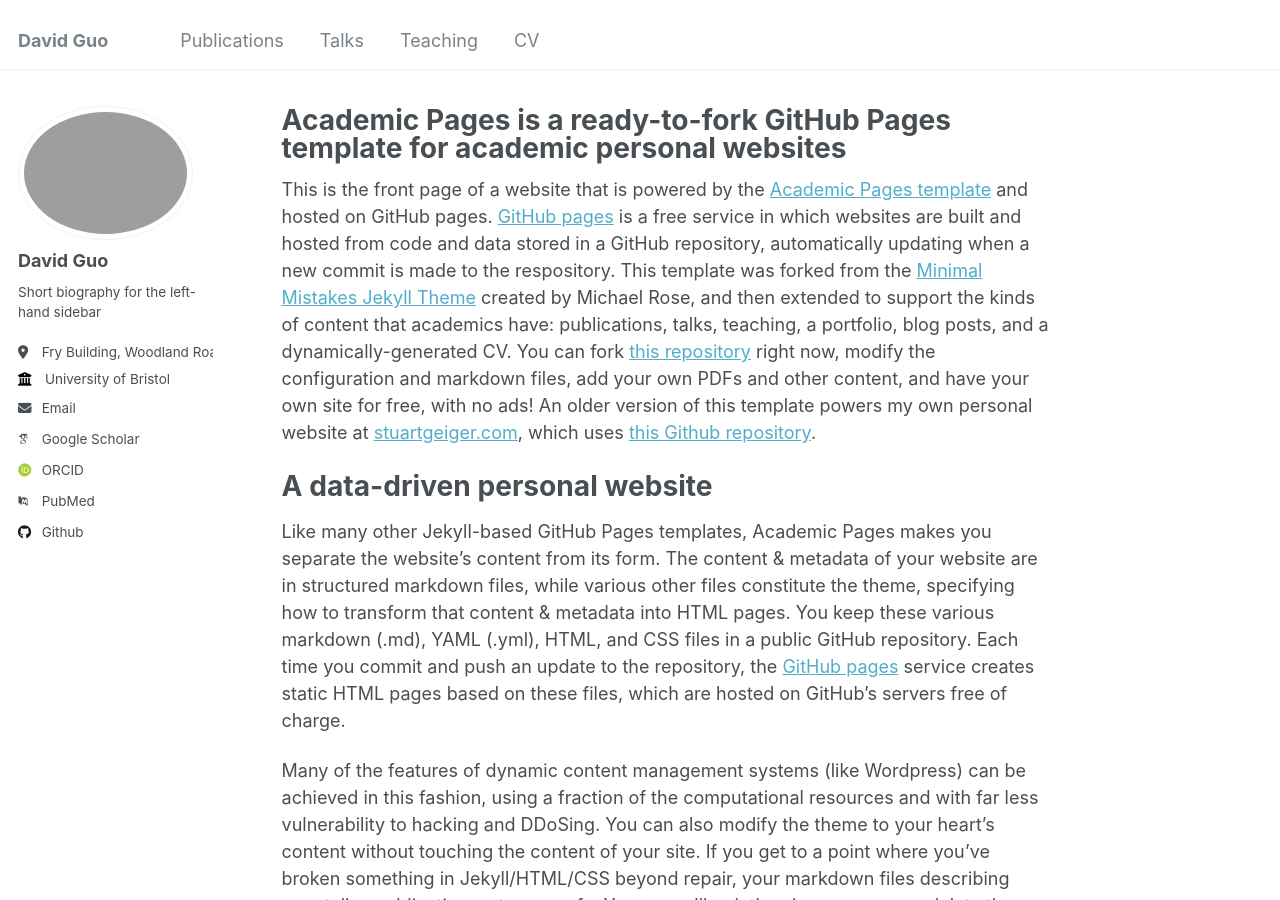
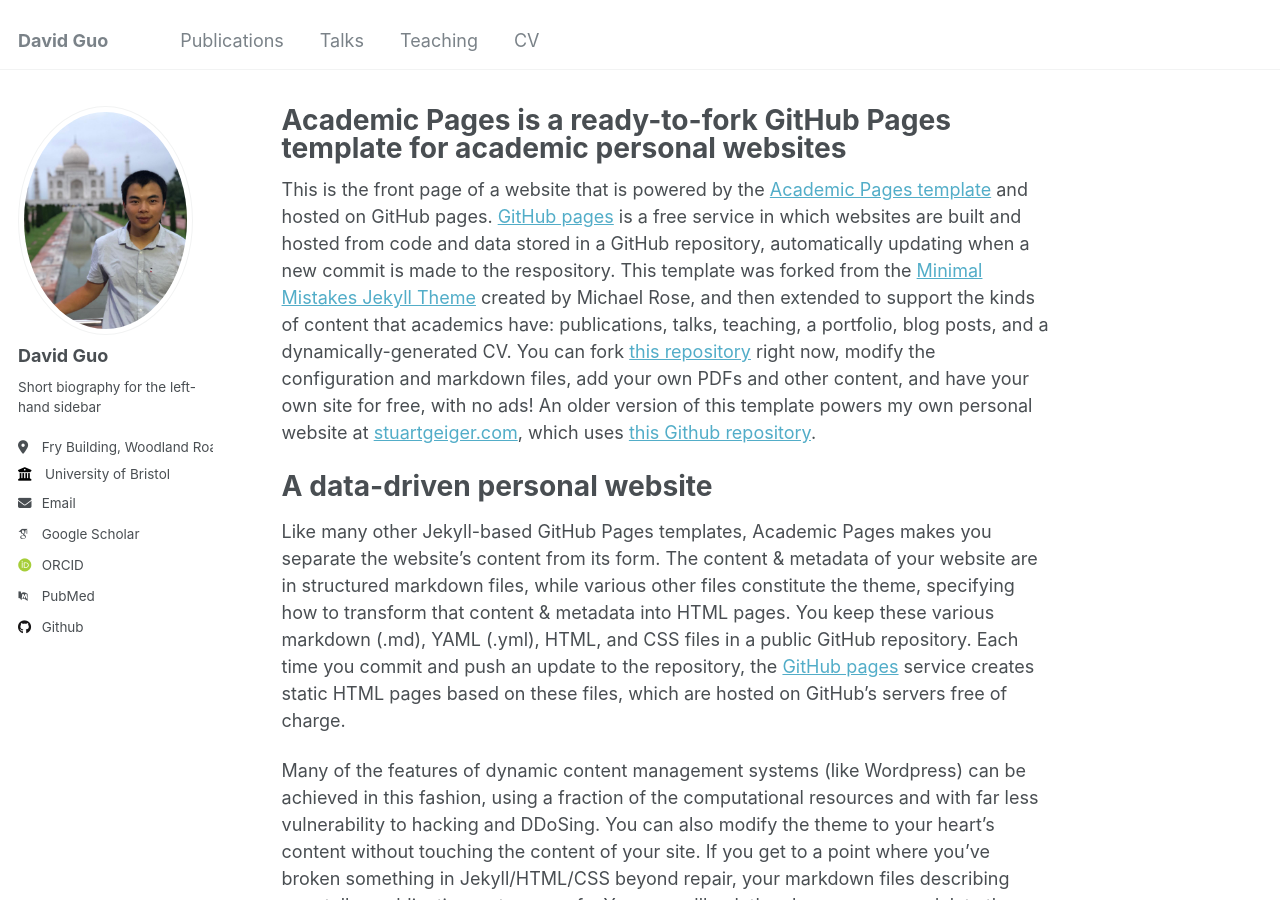
Before and after one commit to dguo97/dguo97.github.io, a Jekyll site: the page built from _pages/about.md, in a window 1280 px wide and 900 px high. Built offline with Jekyll 4.4.1, drawn with Linux system fonts in a browser that asks for light colours; some web fonts are replaced.

Commit message:
Update _config.yml

```diff
--- a/_config.yml
+++ b/_config.yml
@@ -21,7 +21,7 @@
 #               Additional customization can be done by editing /_includes/author-profile.html
 author:
   # Biographic information
-  avatar           : "profile.png"
+  avatar           : "david_photo.png"
   name             : "David Guo"
   pronouns         : # example: "she/her"
   bio              : "Short biography for the left-hand sidebar"
```
